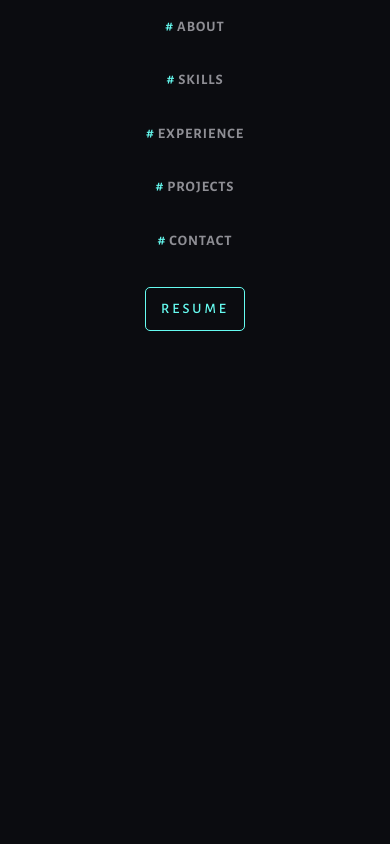
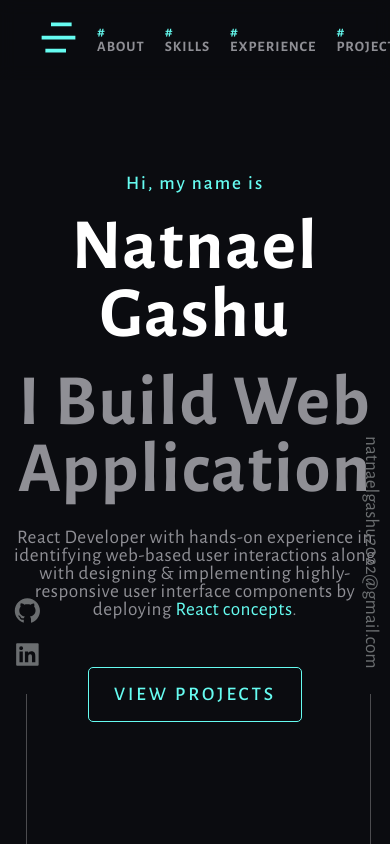
Before and after one commit to NatiG100/portfolio, a React (Create React App) app: page / in a window 390 px wide. Shown: the top 844 px of the page. Built offline with nearby package versions, Linux system fonts and the light colour scheme.

Commit message:
add close and open mobile nav functionality

```diff
--- a/src/App.js
+++ b/src/App.js
@@ -15,6 +15,13 @@ import {data} from './assets/data/data';
 function App() {
   const [displayNav, setDisplayNav] = useState(true);
   const [isScrollAtTop, setIsScrollAtTop] = useState(window.scrollY<60);
+  const [displayMobileNav,setDisplayMobileNav] = useState(false);
+  const handleMenuClick = ()=>{
+    setDisplayMobileNav(true);
+  }
+  const handleCloseNav = ()=>{
+    setDisplayMobileNav(false);
+  }
   useEffect(()=>{
     let prevYPos = window.scrollY;
     const scrollHandler = (event)=>{
@@ -38,8 +45,8 @@ function App() {
         linkedIn = {data.personalInfo.linkedIn}
         gitHub = {data.personalInfo.github}
       />
-      <Navbar show={displayNav} showShadow={isScrollAtTop}/>
-      <Navigation/>
+      <Navbar show={displayNav} showShadow={isScrollAtTop} onMenuClick={handleMenuClick}/>
+      <Navigation show={displayMobileNav} close={handleCloseNav}/>
       <HeroSection data={data.personalInfo}/>
       <AboutSection data={data.personalInfo.about}/>
       <SkillSection data={data.skills}/>
--- a/src/components/Navbar/NavbarElements.js
+++ b/src/components/Navbar/NavbarElements.js
@@ -1,6 +1,6 @@
 import styled from "styled-components";
 import theme from "../../theme";
-import {Link} from 'react-scroll'
+import {Link} from 'react-scroll';
 
 export const StyledNavbar = styled.nav`
 position:fixed;
@@ -59,3 +59,13 @@ export const StyledNavItem = styled(Link)`
         color: ${theme.colors.primary};
     }
 `;
+
+export const StyledMenu = styled.button`
+    border: none;
+    outline: none;
+    background-color: #fff0;
+    svg{
+        height: 45px;
+        color: ${theme.colors.primary};
+    }
+`;
--- a/src/components/Navbar/index.jsx
+++ b/src/components/Navbar/index.jsx
@@ -1,20 +1,25 @@
 import React from 'react';
 import Button from '../uiElements/Button';
+import {RiMenu4Fill} from 'react-icons/ri';
 import {
     StyledNavItem,
     StyledNavItemContainer,
     StyledNavbar,
     StyledNavbarWrapper,
+    StyledMenu
 } from './NavbarElements';
 import {ReactComponent as Logo} from './../../assets/svg/logo.svg';
 
 import { animateScroll } from 'react-scroll';
 
-const Navbar = ({show="true", showShadow}) => {
+const Navbar = ({show=true, showShadow=false, onMenuClick=()=>{}}) => {
   return (
     <StyledNavbar show={show} showShadow={showShadow}>
         <StyledNavbarWrapper>
             <Logo onClick={animateScroll.scrollToTop}/>
+            <StyledMenu onClick={onMenuClick}>
+              <RiMenu4Fill/>
+            </StyledMenu>
             <StyledNavItemContainer>
                 <StyledNavItem activeClass="activeNavItem" spy={true}smooth={true} exact="true" to="about" offset={-80}><em># </em>about</StyledNavItem>
                 <StyledNavItem activeClass="activeNavItem" spy={true}smooth={true} exact="true" to="skills" offset={-80}><em># </em>skills</StyledNavItem>
--- a/src/components/Navigation/NavigationElements.js
+++ b/src/components/Navigation/NavigationElements.js
@@ -10,13 +10,15 @@ export const StyledNavigation = styled.nav`
     height: 100%;
     width: 100vw;
     background-color: ${theme.colors.background};
-
     overflow-y: auto;
     display: flex;
     justify-content: flex-start;
     justify-content: center;
     padding-top: 5%;
     z-index: 2000;
+    transition: all 400ms ease-in-out;
+    margin-top:${({show})=>(show?"0":"-100%")};
+    opacity:${({show})=>(show?"1":"0")}; ;
 `;
 
 export const StyledNavigationWrap = styled.div`
--- a/src/components/Navigation/index.jsx
+++ b/src/components/Navigation/index.jsx
@@ -9,9 +9,9 @@ import {
 
 import Button from '../uiElements/Button';
 
-const Navifation = () => {
+const Navigation = ({show=false, close=()=>{}}) => {
   return (
-    <StyledNavigation>
+    <StyledNavigation show={show}>
       <StyledNavigationWrap>
         <StyledNavItem
           activeClass="activeNavItem"
@@ -20,6 +20,7 @@ const Navifation = () => {
           exact="true"
           to="about"
           offset={-80}
+          onClick={close}
         >
           <em># </em>about
         </StyledNavItem>
@@ -30,6 +31,7 @@ const Navifation = () => {
           exact="true"
           to="skills"
           offset={-80}
+          onClick={close}
         >
           <em># </em>skills
         </StyledNavItem>
@@ -40,6 +42,7 @@ const Navifation = () => {
           exact="true"
           to="experience"
           offset={-80}
+          onClick={close}
         >
           <em># </em>experience
         </StyledNavItem>
@@ -50,6 +53,7 @@ const Navifation = () => {
           exact="true"
           to="projects"
           offset={-80}
+          onClick={close}
         >
           <em># </em>projects
         </StyledNavItem>
@@ -60,6 +64,7 @@ const Navifation = () => {
           exact="true"
           to="contact"
           offset={-80}
+          onClick={close}
         >
           <em># </em>contact
         </StyledNavItem>
@@ -69,4 +74,4 @@ const Navifation = () => {
   );
 };
 
-export default Navifation;
+export default Navigation;
```
